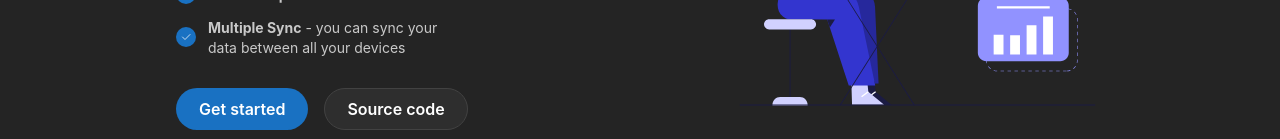
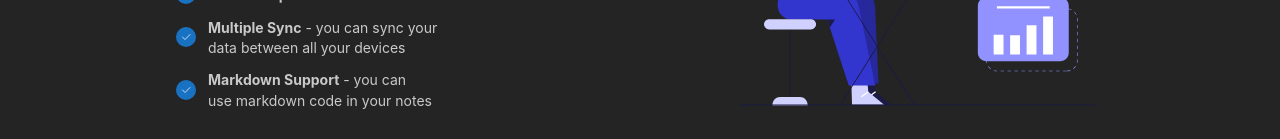
Before and after one commit to owlux02/Notedown, a Next.js app: page / in a window 1280 px wide. Shown: the part 438-577 px from the top of the page. Built offline with nearby package versions, Linux system fonts and the light colour scheme.

Commit message:
editor autofocused

```diff
--- a/components/Welcome/Welcome.tsx
+++ b/components/Welcome/Welcome.tsx
@@ -51,6 +51,9 @@ const Welcome = () => {
               <b>Multiple Sync</b> - you can sync your data between all your
               devices
             </List.Item>
+            <List.Item className={classes.balance}>
+              <b>Markdown Support</b> - you can use markdown code in your notes
+            </List.Item>
           </List>
 
           <Group mt={30}>
```
